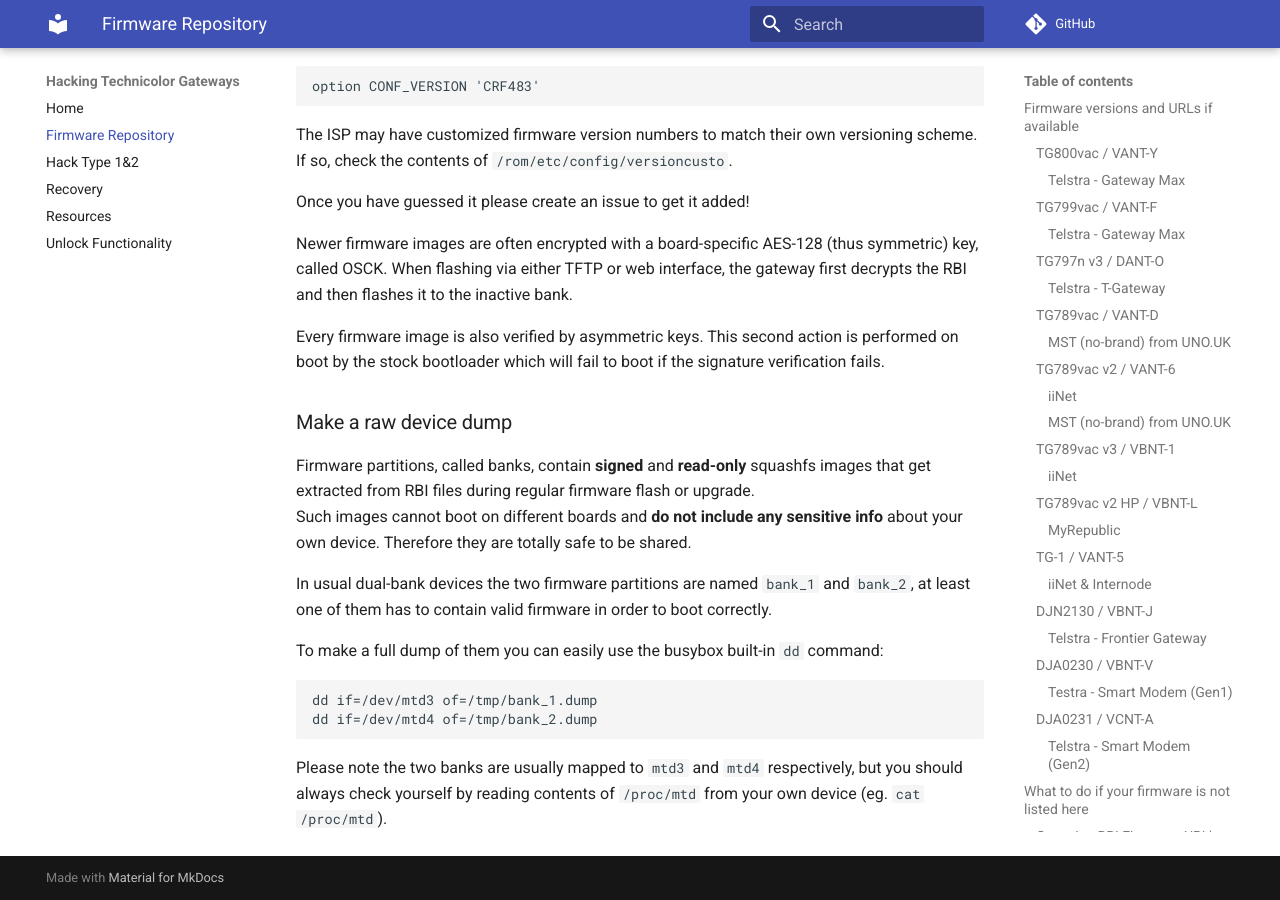
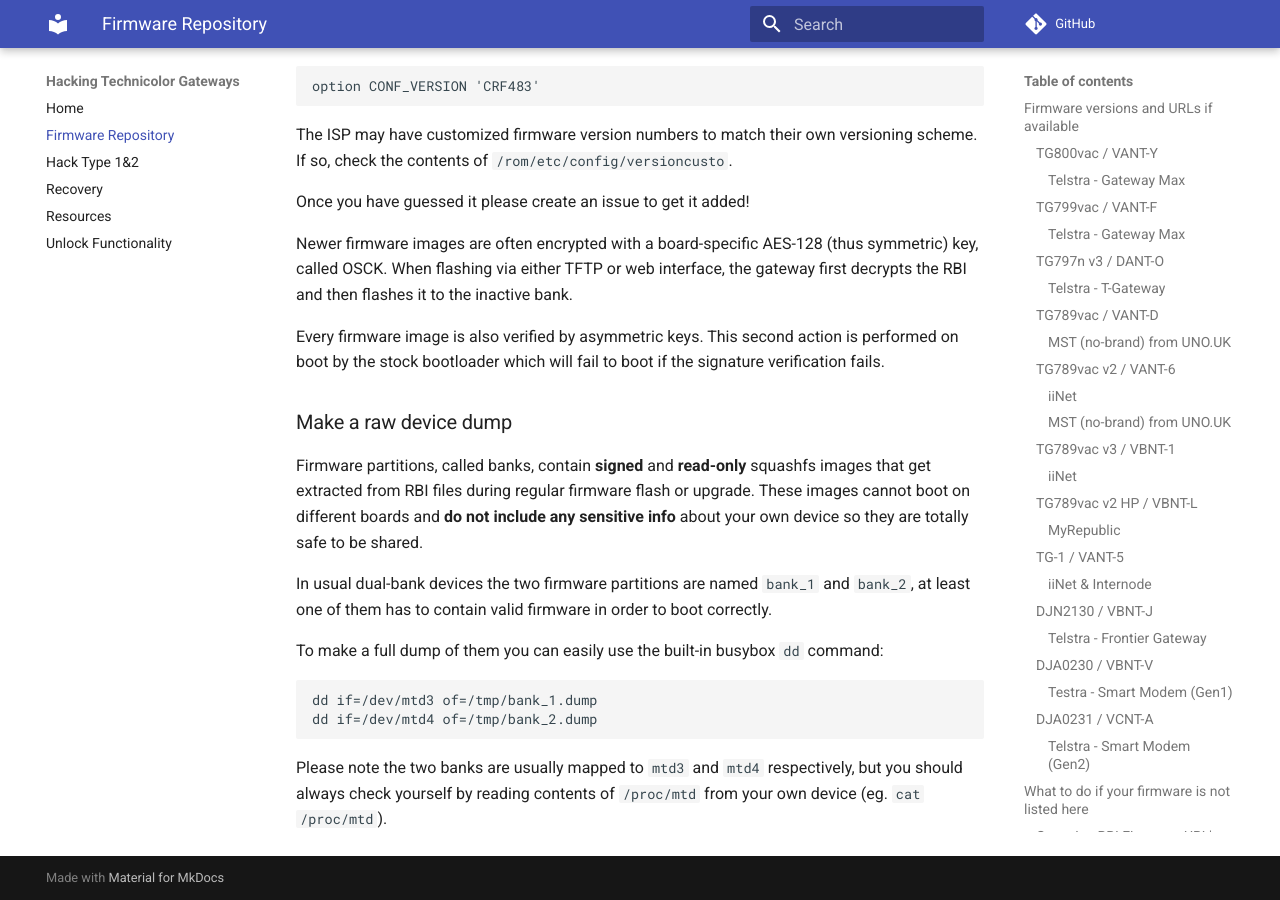
Before and after one commit to hack-technicolor/hack-technicolor, an MkDocs documentation site: the page built from docs/Firmware Repository.md, in a window 1280 px wide and 900 px high, scrolled down 6212 px. Built offline with MkDocs 1.6.1 and Material for MkDocs 9.7.7, drawn with Linux system fonts in a browser that asks for light colours; comment, search, counter and statistics services are not loaded.

Commit message:
minor rewording

````diff
--- a/docs/Firmware Repository.md
+++ b/docs/Firmware Repository.md
@@ -203,12 +203,11 @@
 
 ### Make a raw device dump
 
-Firmware partitions, called banks, contain **signed** and **read-only** squashfs images that get extracted from RBI files during regular firmware flash or upgrade.
-Such images cannot boot on different boards and **do not include any sensitive info** about your own device. Therefore they are totally safe to be shared.
+Firmware partitions, called banks, contain **signed** and **read-only** squashfs images that get extracted from RBI files during regular firmware flash or upgrade. These images cannot boot on different boards and **do not include any sensitive info** about your own device so they are totally safe to be shared.
 
 In usual dual-bank devices the two firmware partitions are named `bank_1` and `bank_2`, at least one of them has to contain valid firmware in order to boot correctly.
 
-To make a full dump of them you can easily use the busybox built-in `dd` command:
+To make a full dump of them you can easily use the built-in busybox `dd` command:
 
 ```bash
 dd if=/dev/mtd3 of=/tmp/bank_1.dump
````
